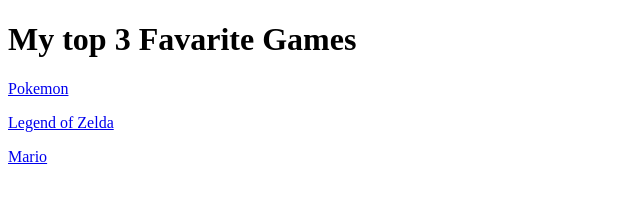
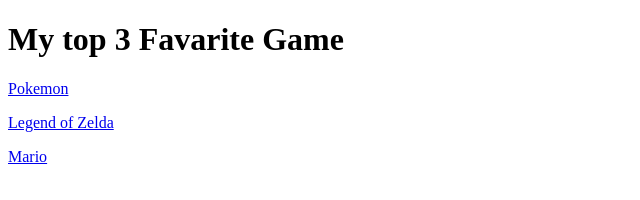
Before and after one commit to jame46120/MI-349-html-multiple-pages, a plain HTML site: page index.html in a window 1280 px wide. Shown: the full height of the page, 0-640 px from the left. Drawn offline with Linux system fonts and the light colour scheme.

Commit message:
resubmit

```diff
--- a/index.html
+++ b/index.html
@@ -7,7 +7,7 @@
   <title>Document</title>
 </head>
 <body>
-    <h1>My top 3 Favarite Games</h1>
+    <h1>My top 3 Favarite Game </h1>
     <p>
         <a href="https://jame46120.github.io/MI-349-html-multiple-pages/pokemon">
             Pokemon
```
